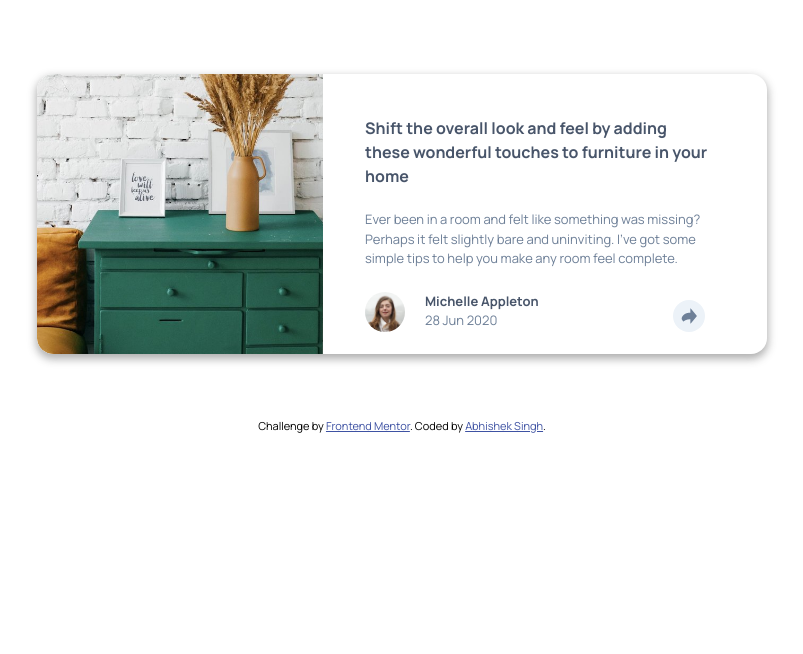
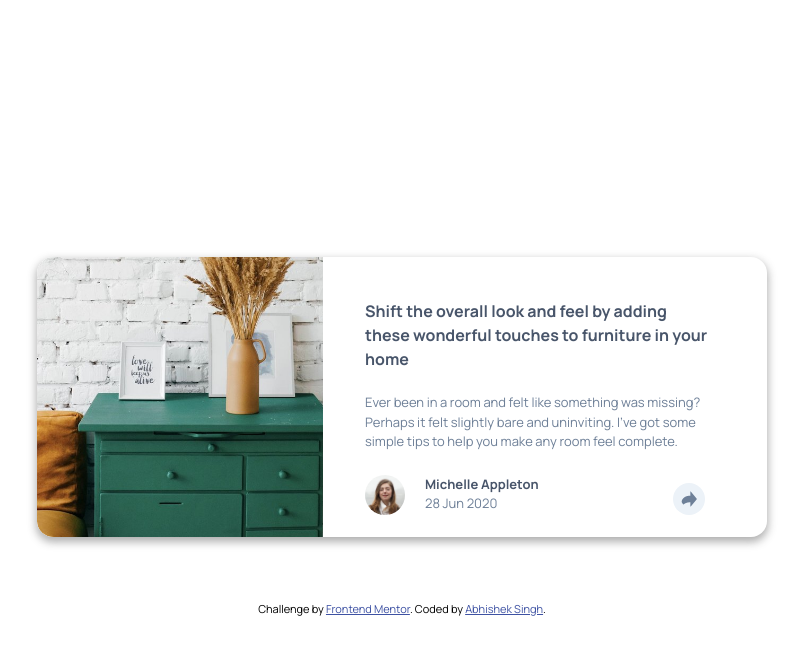
Before and after one commit to abhisheksinghwork7/Article-preview-component, a plain HTML site: page index.html in a window 1280 px wide. Shown: the whole page, without its empty margins (238-1041 px from the left). Drawn offline with Linux system fonts and the light colour scheme.

Commit message:
correct top margin

```diff
--- a/css/style.css
+++ b/css/style.css
@@ -169,6 +169,7 @@ main {
 
 @media screen and (min-width: 992px) {
   main {
+    margin-top: 16.0625rem;
     width: 45.625rem;
     height: 17.5rem;
   }
```
